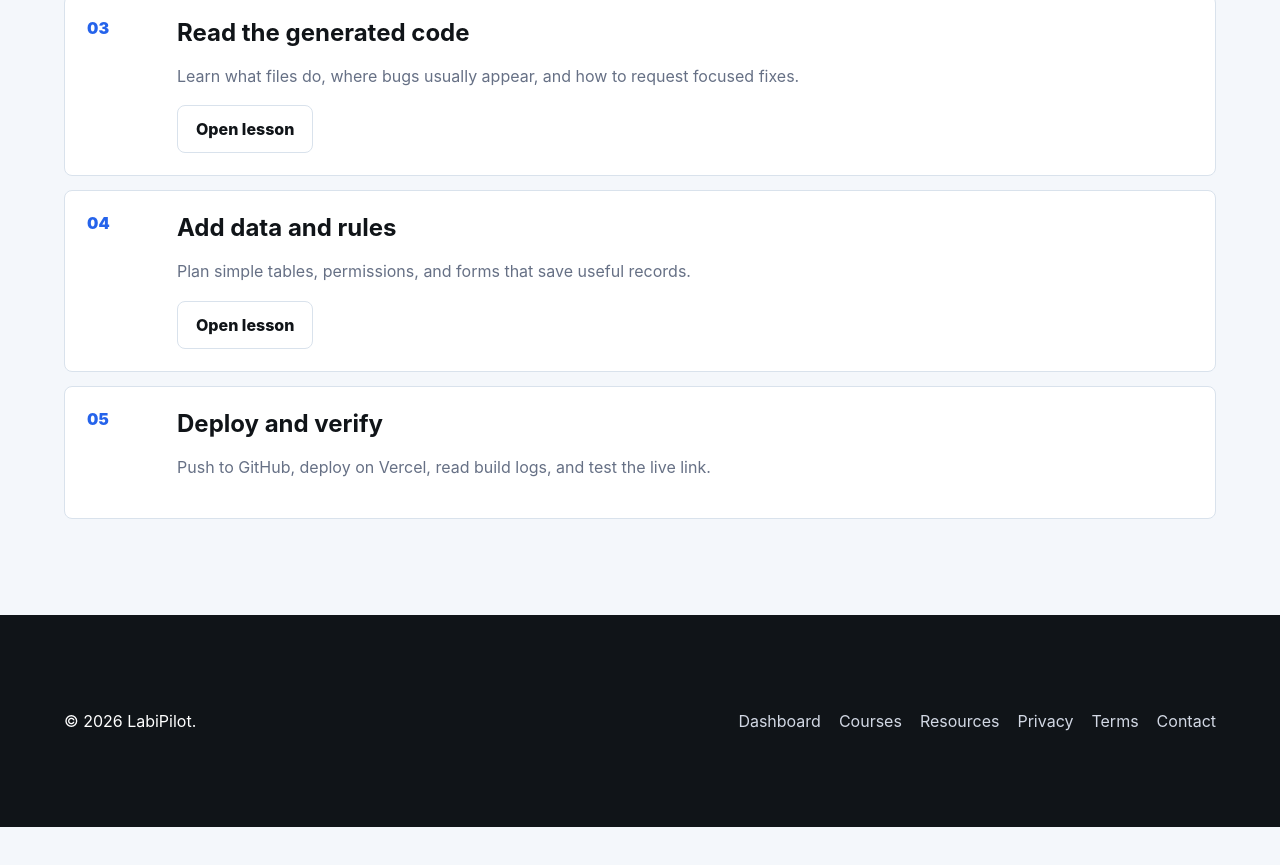
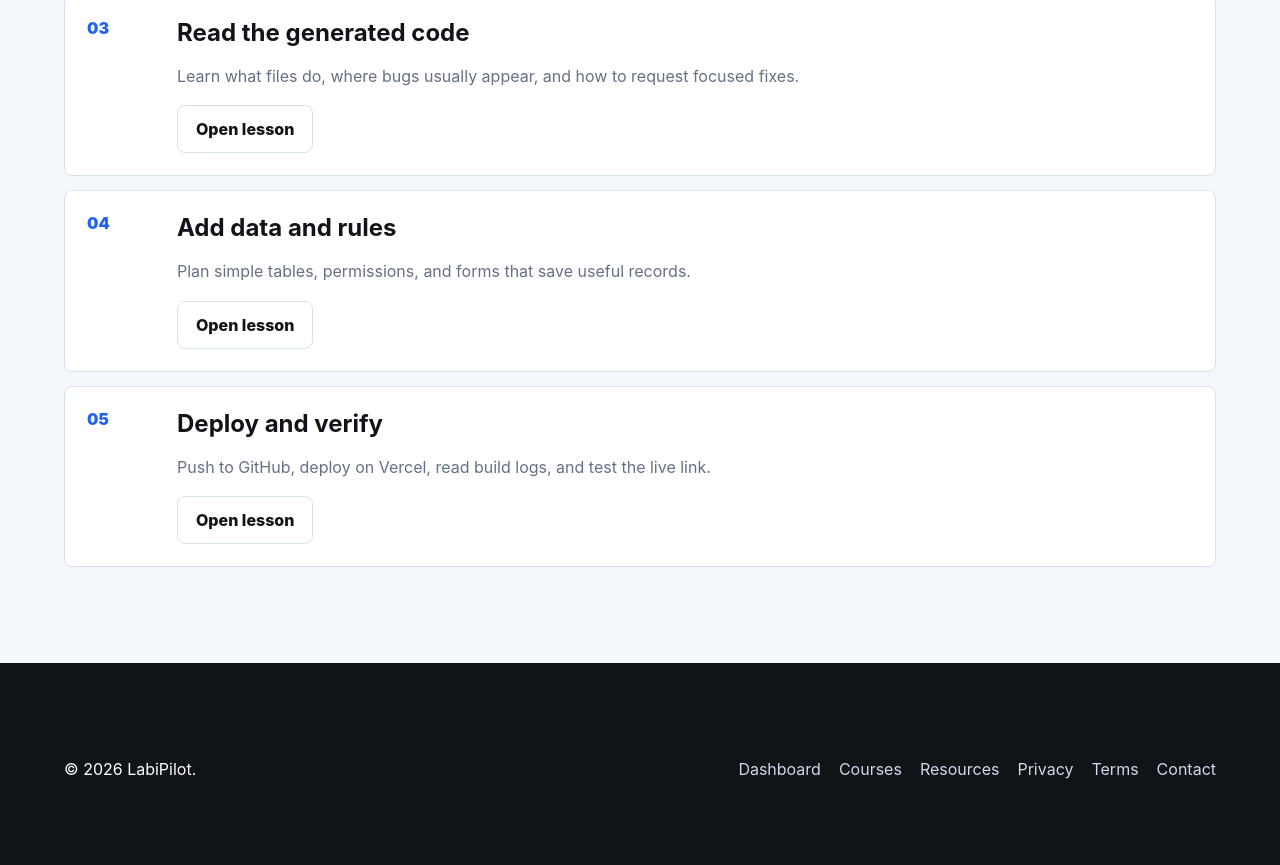
Before and after one commit to solajacobs-cloud/Labipilot, a website: page lessons.html in a window 1280 px wide. Shown: the part 1115-1980 px from the top of the page. Before the commit the page ends 1942 px from the top, so only its background shows below. Drawn offline with Linux system fonts and the light colour scheme.

Commit message:
Link deploy lesson

```diff
--- a/lessons.html
+++ b/lessons.html
@@ -36,7 +36,7 @@
         <article class="lesson-item"><span>02</span><div><h3>Create the first interface</h3><p class="lead-copy">Build a clear screen with real sections, working links, and responsive layout.</p><a class="secondary-button" href="./lesson-first-interface.html">Open lesson</a></div></article>
         <article class="lesson-item"><span>03</span><div><h3>Read the generated code</h3><p class="lead-copy">Learn what files do, where bugs usually appear, and how to request focused fixes.</p><a class="secondary-button" href="./lesson-code-review.html">Open lesson</a></div></article>
         <article class="lesson-item"><span>04</span><div><h3>Add data and rules</h3><p class="lead-copy">Plan simple tables, permissions, and forms that save useful records.</p><a class="secondary-button" href="./lesson-data-rules.html">Open lesson</a></div></article>
-        <article class="lesson-item"><span>05</span><div><h3>Deploy and verify</h3><p class="lead-copy">Push to GitHub, deploy on Vercel, read build logs, and test the live link.</p></div></article>
+        <article class="lesson-item"><span>05</span><div><h3>Deploy and verify</h3><p class="lead-copy">Push to GitHub, deploy on Vercel, read build logs, and test the live link.</p><a class="secondary-button" href="./lesson-deploy-verify.html">Open lesson</a></div></article>
       </section>
     </main>
 
```
